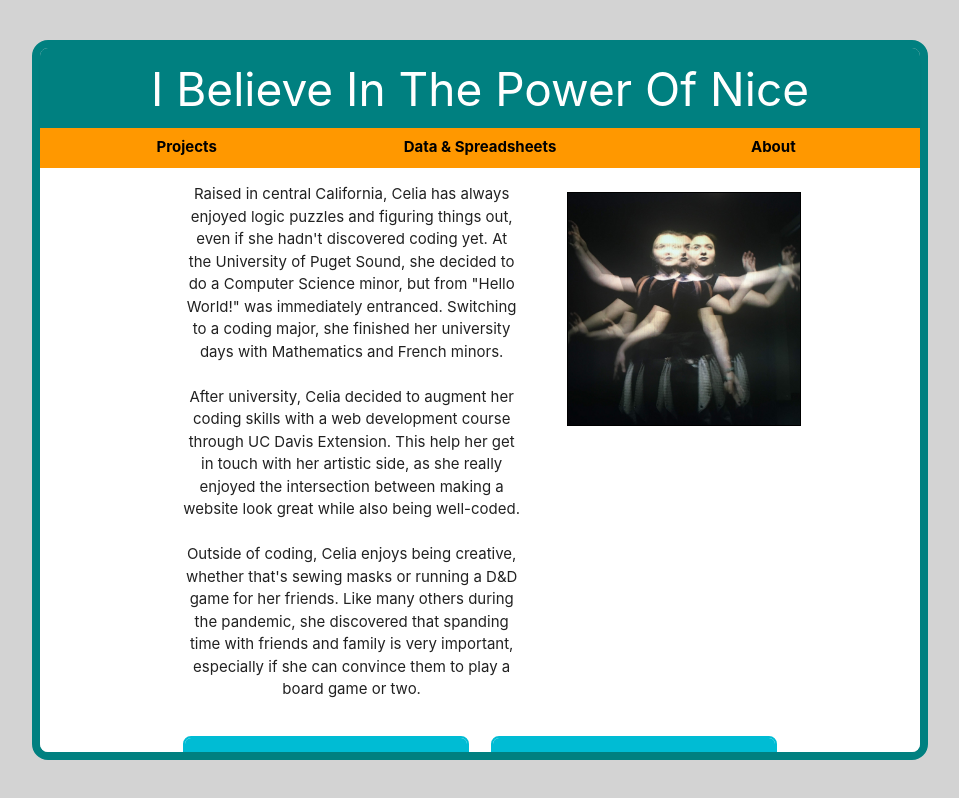
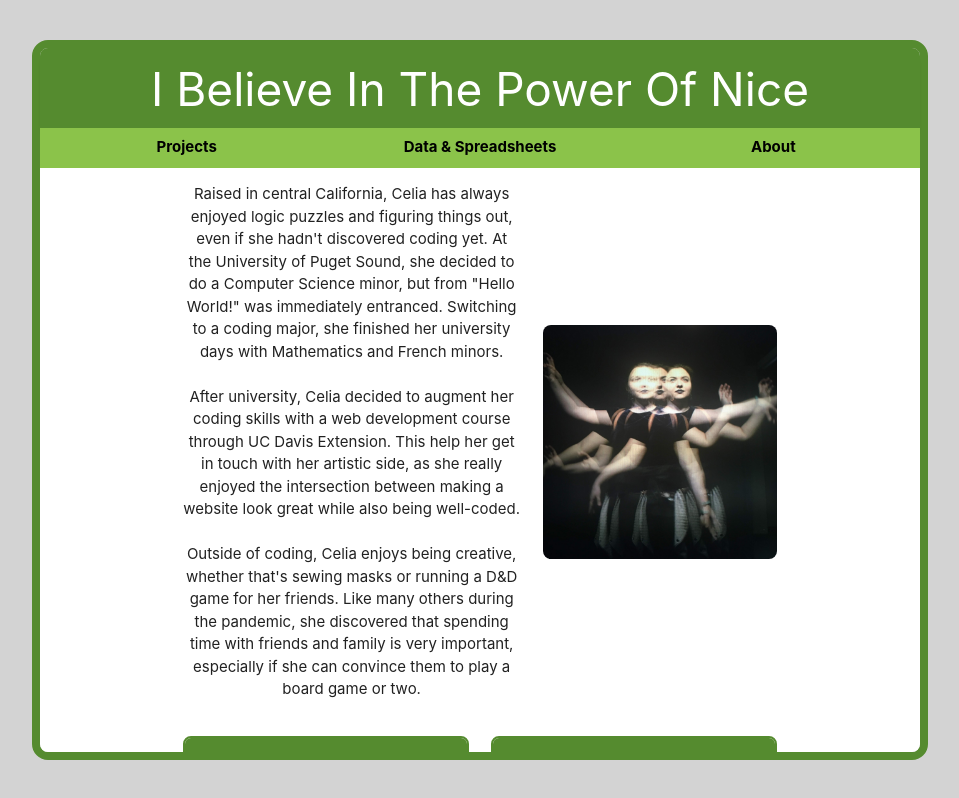
Before and after one commit to crizzo16/my-portfolio, a React (Create React App) app: page / in a window 1280 px wide. Shown: the whole page, without its empty margins (160-1119 px from the left). Built offline with nearby package versions, Linux system fonts and the light colour scheme.

Commit message:
Change color scheme

```diff
--- a/src/About.js
+++ b/src/About.js
@@ -21,17 +21,17 @@ function About(props) {
             well-coded.
             <br />
             <br></br>
-            Outside of coding, Celia enjoys being creative, whether that's sewing masks or running a D&amp;D game for her friends. Like many others during the pandemic, she discovered that spanding time with friends and family is very important, especially if she can convince them to play a board game or two.
+            Outside of coding, Celia enjoys being creative, whether that's sewing masks or running a D&amp;D game for her friends. Like many others during the pandemic, she discovered that spending time with friends and family is very important, especially if she can convince them to play a board game or two.
           </p>
         </div>
-        <div className="col l5 s12">
+        <div className="col l5 s12 flex f-vcenter">
           <img className="about-img" src="./assets/Celia01.jpeg" />
         </div>
       </div>
       <div className="row">
         <div className="col l6 s12">
         <div className="about-fun-fact">
-            <p className="fun-fact-header cyan">
+            <p className="fun-fact-header light-green darken-3">
               Currently Reading
             </p>
             <p className="fun-fact-content">
@@ -41,7 +41,7 @@ function About(props) {
         </div>
         <div className="col l6 s12">
         <div className="about-fun-fact">
-            <p className="fun-fact-header cyan">
+            <p className="fun-fact-header light-green darken-3">
               Currently Watching
             </p>
             <p className="fun-fact-content">
@@ -53,7 +53,7 @@ function About(props) {
       <div className="row">
         <div className="col l6 s12">
           <div className="about-fun-fact">
-            <p className="fun-fact-header cyan">
+            <p className="fun-fact-header light-green darken-3">
               Currently Playing
             </p>
             <p className="fun-fact-content">
@@ -63,7 +63,7 @@ function About(props) {
         </div>
         <div className="col l6 s12">
           <div className="about-fun-fact">
-            <p className="fun-fact-header cyan">
+            <p className="fun-fact-header light-green darken-3">
               Currently Running
             </p>
             <p className="fun-fact-content">
--- a/src/App.css
+++ b/src/App.css
@@ -1,23 +1,21 @@
-:root {
-  --main-back: teal;
-  --main-text: white;
-  --accent-back: coral;
-  --accent-text: black;
-}
-
 .App {
   text-align: center;
   max-width: 70%;
   margin: 0 auto;
 }
 
+.body {
+  background-image: url("%PUBLIC_URL%/assets/rocks.jpeg")
+}
+
 .flex { display: flex; }
 .f-center { justify-content: center; }
+.f-vcenter { align-self: center;}
 .f-around { justify-content: space-around; }
 .f-wrap { flex-wrap: wrap; }
 
 .frame {
-  border: 8px solid var(--main-back);
+  border: 8px solid #558b2f;
   border-radius: 16px;
   margin: 5vh auto;
   height: 90vh;
@@ -45,20 +43,22 @@
 }
 
 .navigation-sub .item:hover {
-  background: var(--main-back);
-  color: var(--main-text);
+  background: #558b2f;
+  color: white;
 }
 
 .page-header {
-  background: teal;
-  color: white;
   box-shadow: 0 8px 6px -6px black;
   z-index: 10;
   height: 80px;
 }
 
-.page-header h2 {margin: 0; padding: 16px; font-size: 46px;
-  }
+.page-header h2 {
+  margin: 0;
+  padding: 16px;
+  font-size: 46px;
+  color: white;
+}
 
 .content {
   background-color: white;
@@ -70,8 +70,6 @@
 }
 
 .btn-project {
-  background: var(--main-back);
-  color: var(--main-text);
   padding: 8px;
   border-radius: 8px;
   border: 1px solid white;
@@ -79,14 +77,8 @@
   font-size: 16px;
 }
 
-.btn-project:hover {
-  background: var(--main-text);
-  color: var(--main-back);
-  border: 1px solid var(--main-back)
-}
-
 .mini-projects {
-  border: 2px solid teal;
+  border: 2px solid #558b2f;
   border-radius: 8px;
   margin: 16px auto;
   max-width: 600px;
@@ -99,8 +91,9 @@
 .about-img {
   width: 100%;
   max-width: 600px;
-  margin: 24px;
-  border: 1px solid black;
+  width: 100%;
+  height: auto;
+  border-radius: 8px;
 }
 
 .row {
@@ -139,7 +132,7 @@
 
 .about-fun-fact {
   font-size: 24px;
-  border: 2px solid #00bcd4;
+  border: 2px solid #558b2f;
   border-radius: 8px;
   padding: 0;
 }
@@ -163,9 +156,11 @@
     flex-wrap: wrap;
   }
 
+  .page-header h2 {font-size: 24px;}
+}
+
+@media (max-width: 768px) {
   .App {
     max-width: 90%;
   }
-
-  .page-header h2 {font-size: 24px;}
 }
--- a/src/App.js
+++ b/src/App.js
@@ -11,7 +11,7 @@ class App extends Component {
       <div className="App">
         <div className="frame">
           <div className="navigation">
-            <div className="page-header">
+            <div className="page-header light-green darken-3">
               <h2 id="page-title">
                 <Routes>
                   <Route path="/projects" element="Fun Little Things" />
@@ -20,7 +20,7 @@ class App extends Component {
                 </Routes>
               </h2>
             </div>
-            <div className="navigation-sub orange">
+            <div className="navigation-sub light-green">
               <Link to="/projects" className="item">
                 Projects
               </Link>
```
Also changed, not shown: src/components/assets/rocks.jpeg (added).
